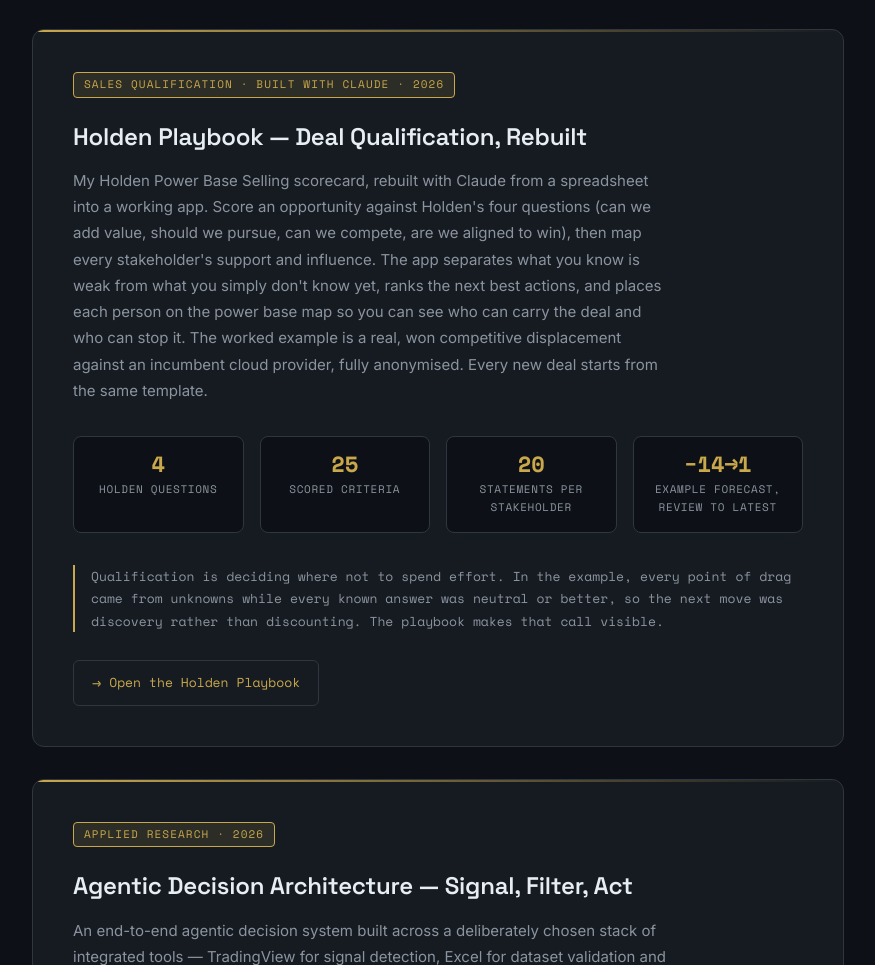
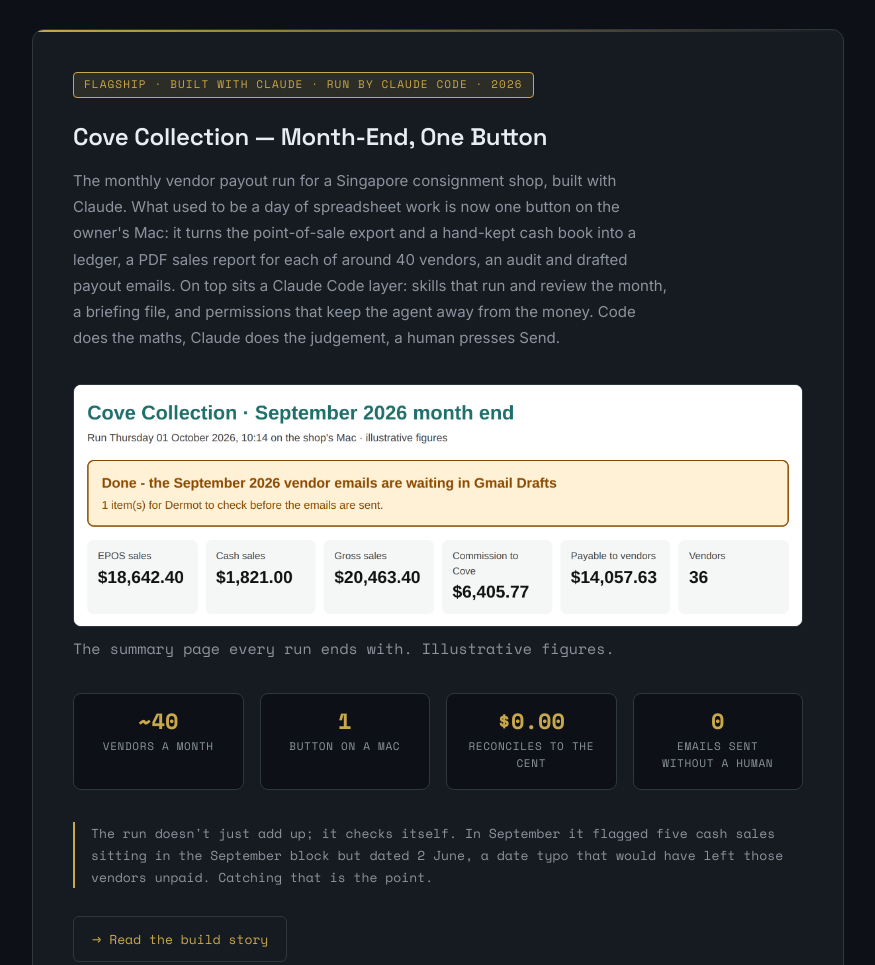
Before and after one commit to dermotgreally/dermotgreally.github.io, a plain HTML site: page index.html in a window 1280 px wide. Shown: the part 1407-2372 px from the top of the page, without its empty margins (202-1077 px from the left). Drawn offline with nearby package versions, Linux system fonts and the light colour scheme.

Commit message:
Add files via upload

```diff
--- a/index.html
+++ b/index.html
@@ -349,6 +349,22 @@
     .project-download.project-open::before {
       content: '→';
     }
+    .project-shot {
+      display: block;
+      margin: 4px 0 8px;
+      border: 1px solid var(--border);
+      border-radius: 8px;
+      overflow: hidden;
+      transition: border-color 0.2s;
+    }
+    .project-shot:hover { border-color: var(--gold); }
+    .project-shot img { display: block; width: 100%; height: auto; background: #fff; }
+    .project-shot-note {
+      font-family: var(--font-mono);
+      font-size: 12px;
+      color: var(--text-muted);
+      margin: 0 0 24px;
+    }
 
     /* ── EXPERIENCE ───────────────────────────────────────── */
     .experience-list {
@@ -571,8 +587,45 @@
   <section id="research">
     <div class="container">
       <div class="section-eyebrow">Applied Research</div>
+      <!-- Cove Collection card -->
+      <div class="project-card">
+        <div class="project-tag">Flagship · Built with Claude · Run by Claude Code · 2026</div>
+        <h3>Cove Collection — Month-End, One Button</h3>
+        <p>
+          The monthly vendor payout run for a Singapore consignment shop, built with Claude. What used to be a day of spreadsheet work is now one button on the owner's Mac: it turns the point-of-sale export and a hand-kept cash book into a ledger, a PDF sales report for each of around 40 vendors, an audit and drafted payout emails. On top sits a Claude Code layer: skills that run and review the month, a briefing file, and permissions that keep the agent away from the money. Code does the maths, Claude does the judgement, a human presses Send.
+        </p>
+        <a class="project-shot" href="cove-collection.html" aria-label="Read the Cove Collection build story">
+          <img src="cove-summary-top.png" width="2200" height="728" loading="lazy" alt="The month-end summary page: a banner saying the vendor emails are waiting in Gmail Drafts, with EPOS, cash, gross, commission and payable totals.">
+        </a>
+        <p class="project-shot-note">The summary page every run ends with. Illustrative figures.</p>
+        <div class="project-metrics">
+          <div class="metric">
+            <div class="metric-value">~40</div>
+            <div class="metric-label">Vendors a month</div>
+          </div>
+          <div class="metric">
+            <div class="metric-value">1</div>
+            <div class="metric-label">Button on a Mac</div>
+          </div>
+          <div class="metric">
+            <div class="metric-value">$0.00</div>
+            <div class="metric-label">Reconciles to the cent</div>
+          </div>
+          <div class="metric">
+            <div class="metric-value">0</div>
+            <div class="metric-label">Emails sent without a human</div>
+          </div>
+        </div>
+        <div class="project-insight">
+          The run doesn't just add up; it checks itself. In September it flagged five cash sales sitting in the September block but dated 2 June, a date typo that would have left those vendors unpaid. Catching that is the point.
+        </div>
+        <a href="cove-collection.html" class="project-download project-open">
+          Read the build story
+        </a>
+      </div>
+
       <!-- Holden Playbook card -->
-      <div class="project-card">
+      <div class="project-card" style="margin-top: 32px;">
         <div class="project-tag">Sales Qualification · Built with Claude · 2026</div>
         <h3>Holden Playbook — Deal Qualification, Rebuilt</h3>
         <p>
```
